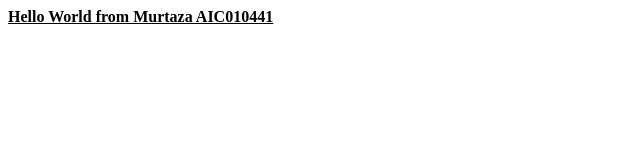
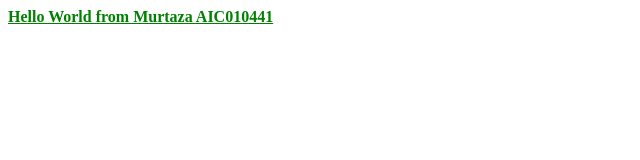
Before and after one commit to murtazahuzaifa/bootcamp2020_assignment_1, a plain HTML site: page index.html in a window 1280 px wide. Shown: the whole page, without its empty margins (0-640 px from the left). Drawn offline with Linux system fonts and the light colour scheme.

Commit message:
a color added
a color style applied

```diff
--- a/index.html
+++ b/index.html
@@ -2,6 +2,11 @@
 <html lang="en">
 <head>
     <title>1st Assignment</title>
+    <style>
+        strong{
+            color: green;
+        }
+    </style>
 </head>
 <body>
     <div>
```
